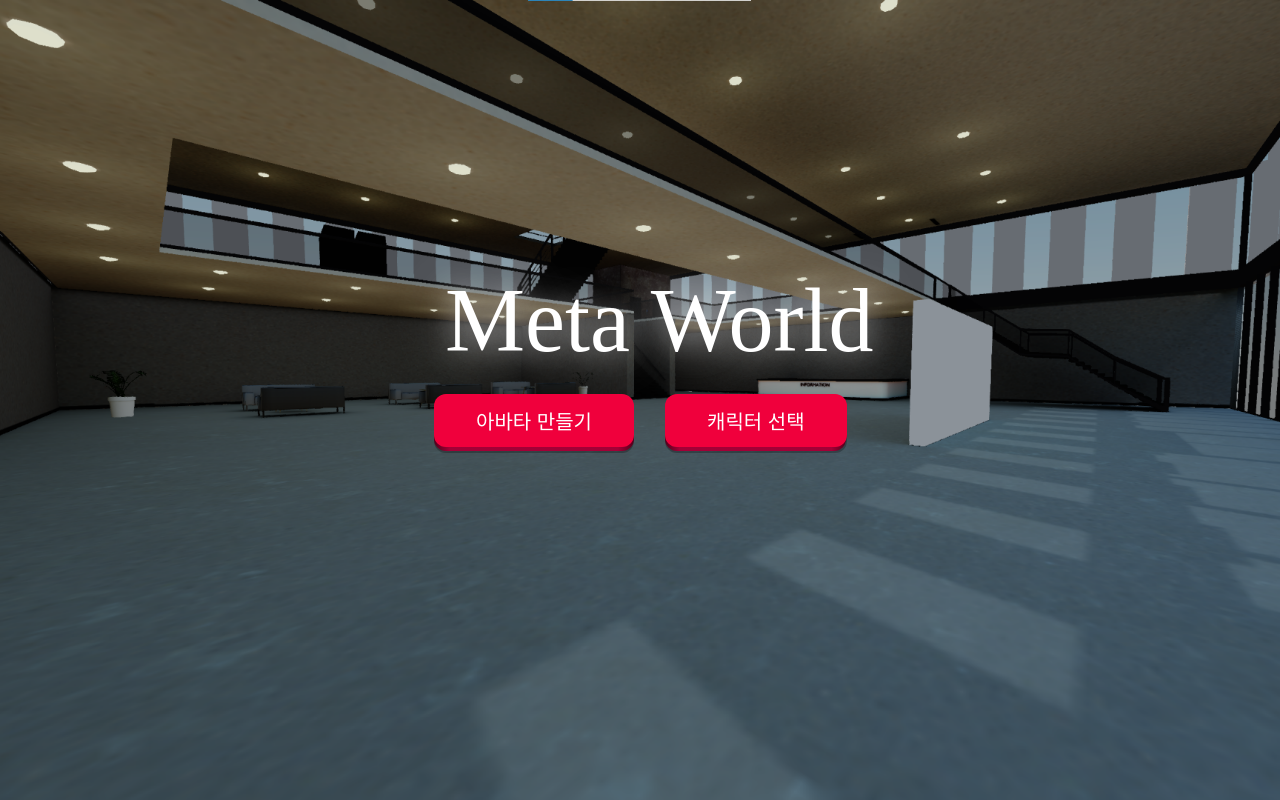
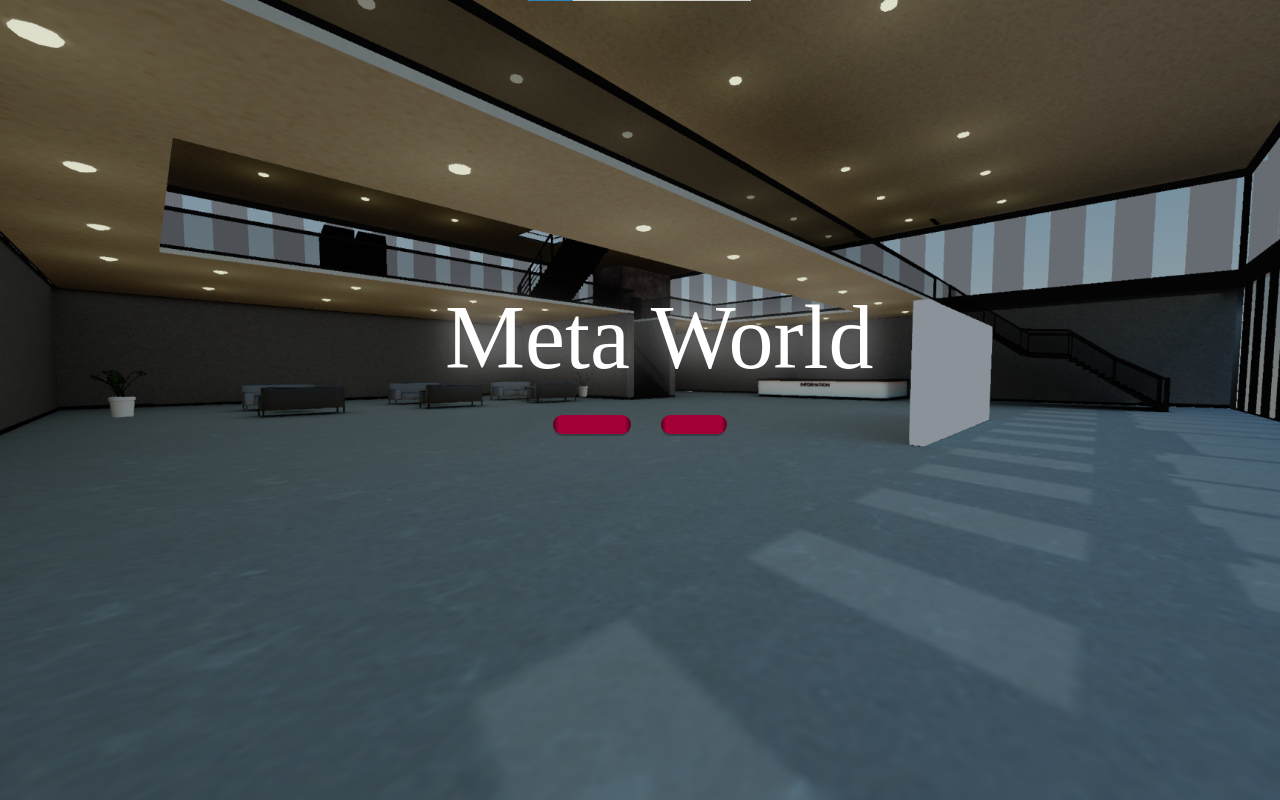
Before and after one commit to gudrb33333/meta-world-client, a React (Create React App) app: page / in a window 1280 px wide. Built offline with nearby package versions, Linux system fonts and the light colour scheme.

Commit message:
Update Home.css

```diff
--- a/src/component/home/Home.css
+++ b/src/component/home/Home.css
@@ -82,7 +82,7 @@
   );
 }
 
-.front {
+/* .front {
   display: block;
   position: relative;
   padding: 12px 42px;
@@ -96,7 +96,7 @@
     transform
     600ms
     cubic-bezier(.3, .7, .4, 1);
-}
+} */
 
 .pushable:hover {
   filter: brightness(110%);
```
